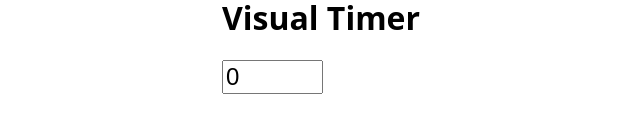
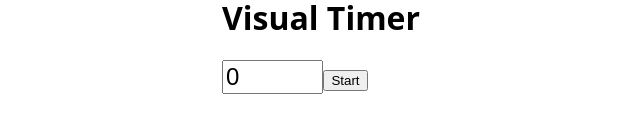
Before and after one commit to rama/visual-timer, a React (Vite) app: page / in a window 1280 px wide. Shown: the part 366-496 px from the top of the page, without its empty margins (319-959 px from the left). Built offline with nearby package versions, Linux system fonts and the light colour scheme.

Commit message:
add button to start timer and useRef to track startTime

```diff
--- a/src/Timer.tsx
+++ b/src/Timer.tsx
@@ -1,20 +1,19 @@
-import { useState, useEffect } from "react";
+import { useState, useRef } from "react";
 
 export default function Timer() {
 	const [duration, setDuration] = useState(0);
-	const [startTime, setStartTime] = useState(0);
+	const startTime = useRef(NaN);
 
-	function startTimer(e: React.ChangeEvent<HTMLInputElement>) {
-		setDuration(parseInt(e.target.value));
-		setStartTime(performance.now());
-		const frameId = requestAnimationFrame(onFrame);
+	function startTimer() {
+		startTime.current = performance.now();
+		requestAnimationFrame(onFrame);
 	}
 
 	function onFrame(now: DOMHighResTimeStamp) {
-		const timeElapsed = Math.floor((now - startTime) / 1000);
+		const timeElapsed = Math.floor((now - startTime.current) / 1000);
 		if (timeElapsed <= duration) {
 			setDuration(duration - timeElapsed);
-			const frameId = requestAnimationFrame(onFrame);
+			requestAnimationFrame(onFrame);
 		}
 	}
 
@@ -24,8 +23,12 @@ export default function Timer() {
 				name="duration"
 				type="number"
 				value={duration}
-				onChange={startTimer}
+				onChange={(e) => {
+					const newDuration = parseInt(e.target.value) || 0;
+					setDuration(newDuration);
+				}}
 			/>
+			<button onClick={startTimer}>Start</button>
 		</>
 	);
 }
```
